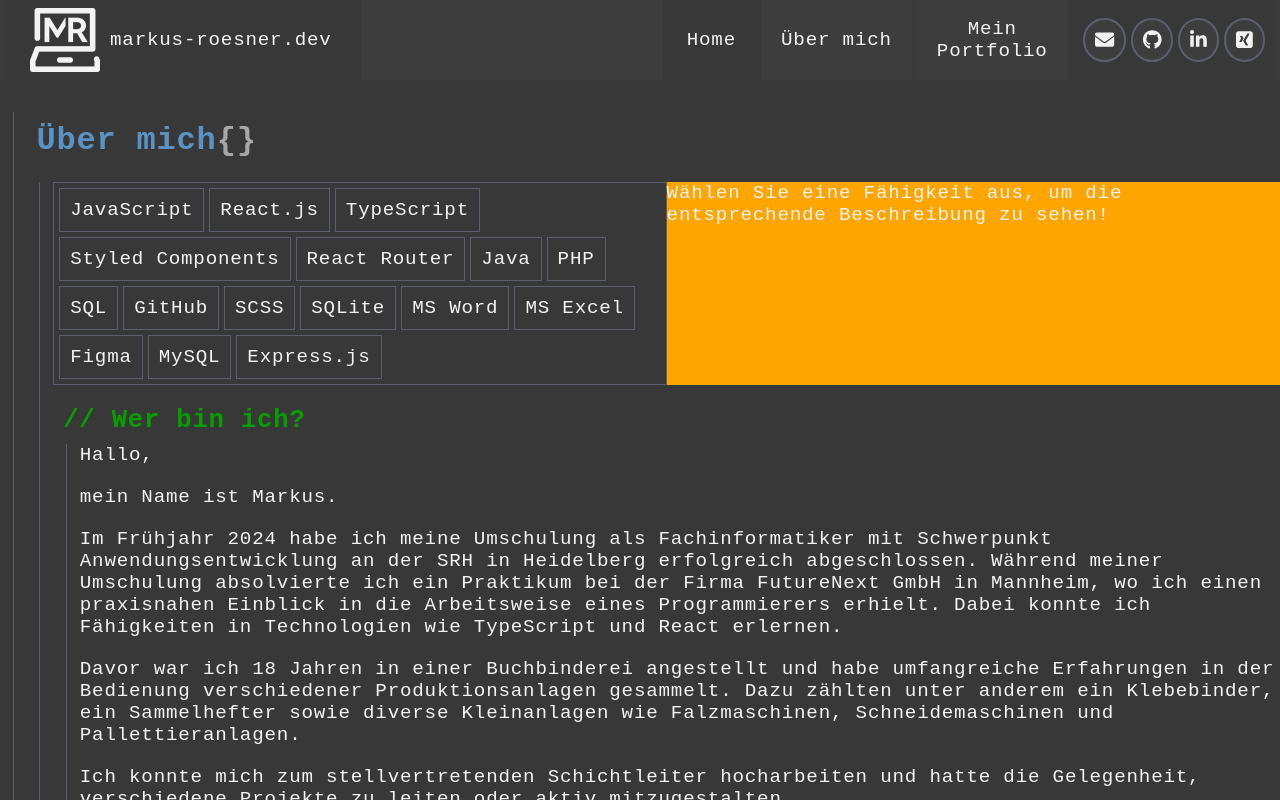
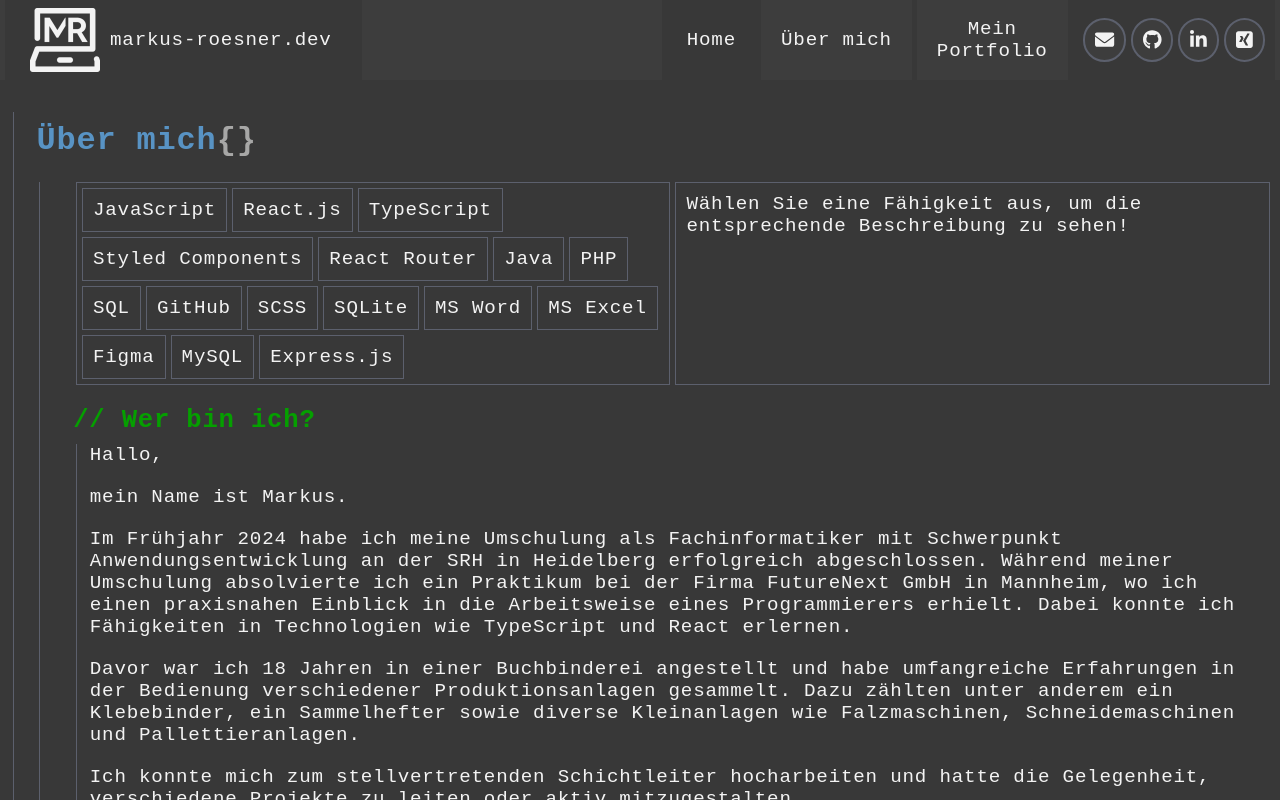
Before and after one commit to M-Roesner/myHomepage-react-ts-wip, a React (Vite) app: page / in a window 1280 px wide. Shown: the top 800 px of the page. Built offline with nearby package versions, Linux system fonts and the light colour scheme.

Commit message:
Customized Css for better style in skill section.

```diff
--- a/src/pages/home/sections/defaultSectionStyle.ts
+++ b/src/pages/home/sections/defaultSectionStyle.ts
@@ -1,5 +1,5 @@
 import styled from "styled-components";
 
 export const defaultSectionStyle = styled.section`
-  margin: 1vw 0;
+  margin: 1vw 10px;
 `;
--- a/src/pages/home/sections/skills/skillDescription/styledSkillDescription.ts
+++ b/src/pages/home/sections/skills/skillDescription/styledSkillDescription.ts
@@ -1,7 +1,7 @@
 import styled from "styled-components";
 
 export const StyledSkillDescription = styled.div`
-  /* TODO: css - SkillDescription need more styles */
+  border: solid 1px ${(props) => props.theme.palette.common.borderColor};
   width: 50%;
-  background-color: orange;
+  padding: 10px;
 `;
--- a/src/pages/home/sections/skills/skillList/styledSkillList.ts
+++ b/src/pages/home/sections/skills/skillList/styledSkillList.ts
@@ -8,6 +8,7 @@ export const StyledSectionSkillList = styled.ul`
   flex-direction: row;
   flex-wrap: wrap;
   justify-content: flex-start;
+  align-content: flex-start;
   gap: 5px;
   border: 1px solid ${(props) => props.theme.palette.common.borderColor};
 `;
--- a/src/pages/home/sections/skills/styledSectionSkillWrapper.ts
+++ b/src/pages/home/sections/skills/styledSectionSkillWrapper.ts
@@ -4,4 +4,6 @@ import { defaultSectionStyle } from "../defaultSectionStyle";
 export const StyledSectionSkillWrapper = styled(defaultSectionStyle)`
   display: flex;
   flex-direction: row;
+  gap: 5px;
+  padding-left: 1vw;
 `;
```
